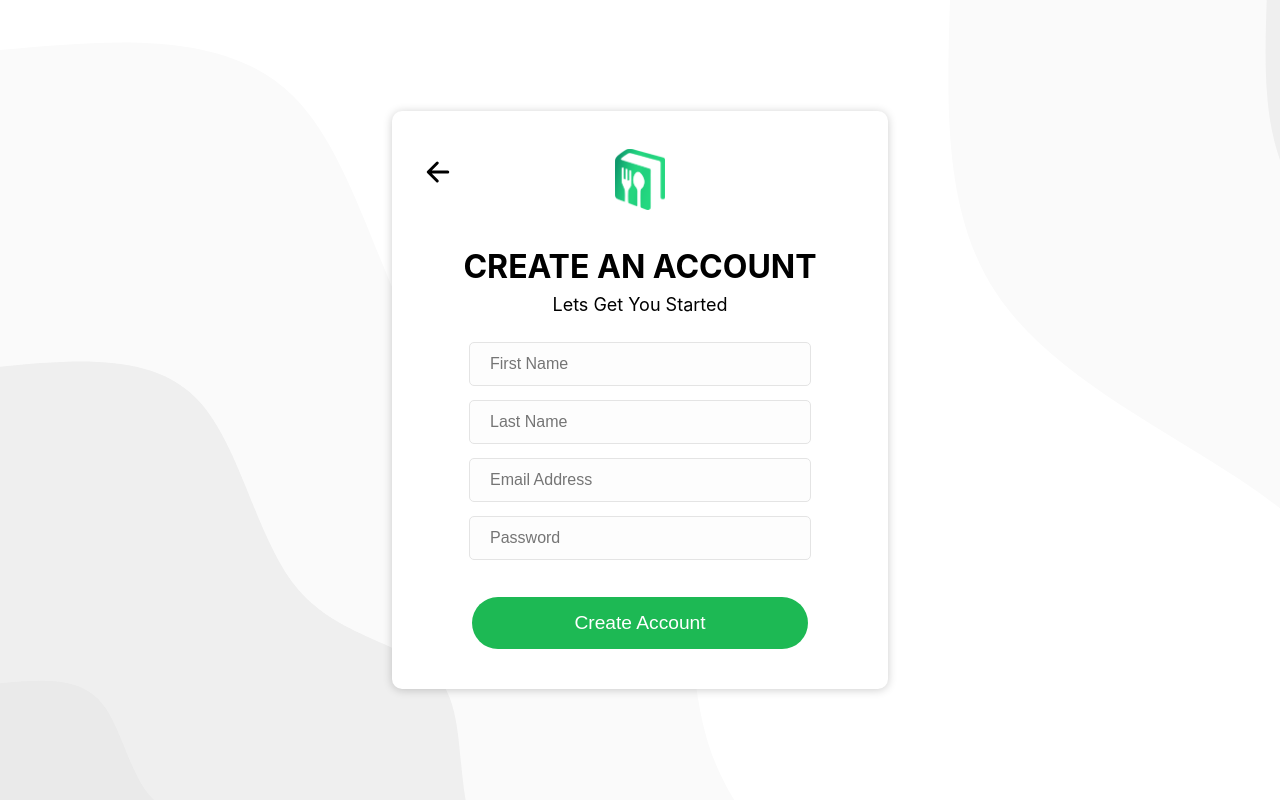
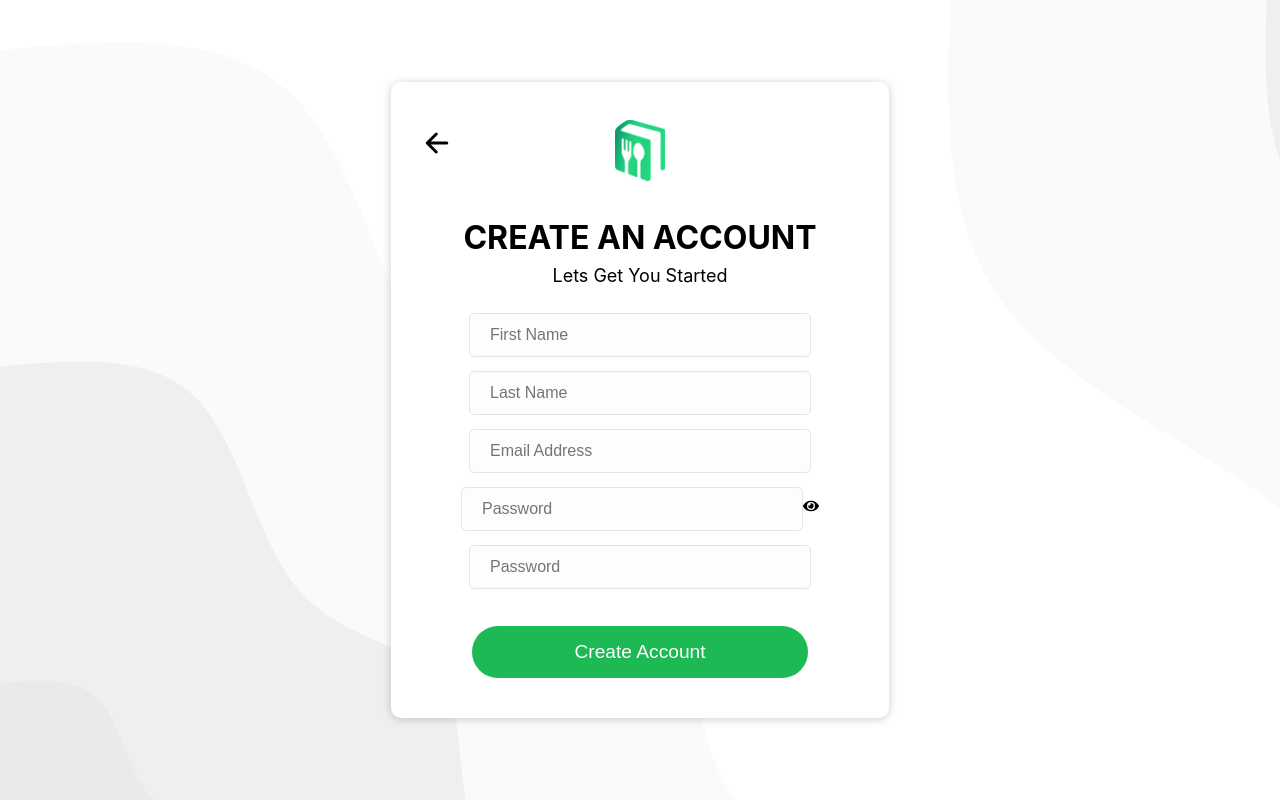
Before and after one commit to katymolloy/recipe-scout, a React (Create React App) app: page /register in a window 1280 px wide. Built offline with nearby package versions, Linux system fonts and the light colour scheme.

Commit message:
Visibility toggle for login/register added

```diff
--- a/src/Pages/HealthLabelResults/index.js
+++ b/src/Pages/HealthLabelResults/index.js
@@ -30,7 +30,7 @@ export default function HealthLabelResult({ isLoggedIn, currentUser, changeLogin
     }, [searchItem])
 
     useEffect(() => {
-        console.log(nextPage)
+        console.log('Last page: ', nextPage[nextPage.length -1])
     }, [nextPage])
 
 
@@ -61,6 +61,7 @@ export default function HealthLabelResult({ isLoggedIn, currentUser, changeLogin
         lastPage.splice(lastPage.length - 1, 1);
         // state is then updated
         setNextPage(lastPage)
+
         // api is then called based on the new last item in array
         getNextPage(nextPage[nextPage.length - 1])
             .then(data => {
--- a/src/Pages/Login/index.jsx
+++ b/src/Pages/Login/index.jsx
@@ -1,14 +1,20 @@
 import { useState } from "react";
+import { useNavigate, Link } from "react-router-dom";
+import { signInUser } from "../../firebase";
+
+import { IoArrowBack } from "react-icons/io5";
+import { FaEye } from "react-icons/fa";
+
 import "./login.scss";
-import { useNavigate, Link } from "react-router-dom";
-import { IoArrowBack } from "react-icons/io5";
-import { signInUser } from "../../firebase";
+
+
 
 export default function LoginPage({ onLogin }) {
   const navigate = useNavigate();
   const [email, setEmail] = useState("");
   const [password, setPassword] = useState("");
   const [errorMsg, SetErrorMsg] = useState([]);
+  const [view, setView] = useState('password')
 
   const loginHandler = (e) => {
     e.preventDefault();
@@ -16,6 +22,16 @@ export default function LoginPage({ onLogin }) {
     signInUser(email, password, onLogin, SetErrorMsg);
     // once user is successfully logged in, they're redirected to the cookbook page
     navigate("/cookbook");
+  };
+
+
+  const changeVisibility = () => {
+    if (view === "password") {
+      setView("text");
+    }
+    if (view === "text") {
+      setView("password");
+    }
   };
 
   return (
@@ -50,10 +66,11 @@ export default function LoginPage({ onLogin }) {
           </div>
           <div>
             <input
-              type="password"
+              type={view}
               placeholder="Password"
               onChange={(e) => setPassword(e.target.value)}
             ></input>
+            <FaEye onClick={changeVisibility} />
           </div>
 
           <button type="submit" onClick={loginHandler}>
--- a/src/Pages/Register/index.jsx
+++ b/src/Pages/Register/index.jsx
@@ -1,8 +1,9 @@
 import { Link, useNavigate } from "react-router-dom";
-
 import { useState } from "react";
 import { getFirestoreInstance, newUser } from "../../firebase";
+
 import { IoArrowBack } from "react-icons/io5";
+import { FaEye } from "react-icons/fa";
 
 import "./register.scss";
 
@@ -13,57 +14,79 @@ export default function Register({ onRegister }) {
   const [firstName, setFirstName] = useState("");
   const [lastName, setLastName] = useState("");
   const [password, setPassword] = useState("");
+  const [confirmPassword, setConfirmPassword] = useState("");
   const [errorMsg, setErrorMsg] = useState([]);
+  const [view, setView] = useState("password");
 
   const registerHandler = (e) => {
     e.preventDefault();
-
     // Validating the inputs
     const validate = [];
 
     if (firstName < 1) {
-            validate.push('Your first name should be more than 1 character long');
-        } else if (firstName === '') {
-            validate.push('You must write your first name');
+      validate.push("Your first name should be more than 1 character long");
+    } else if (firstName === "") {
+      validate.push("First name is required");
     }
 
     if (lastName < 2) {
-            validate.push('Your last name should be more than 2 characters long');
-        } else if (lastName === '') {
-            validate.push('You must write your last name');
+      validate.push("Your last name should be more than 2 characters long");
+    } else if (lastName === "") {
+      validate.push("Last name is required");
     }
 
     if (email < 10) {
-            validate.push('Your email must have at least 10 characters');
-        } else if (email === '') {
-            validate.push('You must write your email');
+      validate.push("Your email must have at least 10 characters");
+    } else if (email === "") {
+      validate.push("Email is required");
     }
 
     if (password < 5) {
-            validate.push('Your password must be more than 5 characters long');
-        } else if (password === '') {
-            validate.push('Your password is missing');
+      validate.push("Your password must be more than 5 characters long");
+    } else if (password === "") {
+      validate.push("Password is required");
+    }
+
+    if (confirmPassword === "") {
+      validate.push("Password confirmation is required");
+    }
+
+    if (password !== confirmPassword) {
+      validate.push("Passwords do not match; please try again");
     }
 
     setErrorMsg(validate);
 
     if (validate.length > 0) {
+      // Invalid data
+      console.log("Validate:", validate);
+      setErrorMsg(validate);
+    } else {
+      // Clear out the inputs
+      setEmail("");
+      setFirstName("");
+      setLastName("");
+      setPassword("");
 
-            // Invalid data
-            console.log('Validate:', validate);
-            setErrorMsg(validate);
+      newUser(
+        db,
+        email,
+        password,
+        firstName,
+        lastName,
+        onRegister,
+        setErrorMsg
+      );
+      navigate("/cookbook");
+    }
+  };
 
-        } else {
-
-            // Clear out the inputs
-            setEmail('');
-            setFirstName('');
-            setLastName('');
-            setPassword('');
-
-            newUser(db, email, password, firstName, lastName, onRegister, setErrorMsg);
-            navigate('/cookbook')
-
+  const changeVisibility = () => {
+    if (view === "password") {
+      setView("text");
+    }
+    if (view === "text") {
+      setView("password");
     }
   };
 
@@ -73,13 +96,16 @@ export default function Register({ onRegister }) {
         <Link to={"/"} className="backLink">
           <IoArrowBack />
         </Link>
-                <img src="/images/recipelogo.png" className="logo" alt="Recipe Scout Logo"></img>
+        <img
+          src="/images/recipelogo.png"
+          className="logo"
+          alt="Recipe Scout Logo"
+        ></img>
         <h1 className="title">Create An Account</h1>
         <p className="sub">Lets Get You Started</p>
         <form className="registerPage">
-
           {errorMsg.length > 0 && (
-                        <div className='register-validate'>
+            <div className="register-validate">
               Invalid Data:
               <ul>
                 {errorMsg.map((error, index) => (
@@ -114,16 +140,23 @@ export default function Register({ onRegister }) {
 
           <div>
             <input
-                            type="text"
+              type={view}
               placeholder="Password"
               onChange={(e) => setPassword(e.target.value)}
             ></input>
+            <FaEye onClick={changeVisibility} />
           </div>
+          <div>
+            <input
+              type={view}
+              placeholder="Password"
+              onChange={(e) => setConfirmPassword(e.target.value)}
+            ></input>
 
+          </div>
           <button type="submit" onClick={registerHandler}>
             Create Account
           </button>
-
         </form>
       </div>
     </div>
```
Lines whose indentation alone changed are shown as unchanged.
